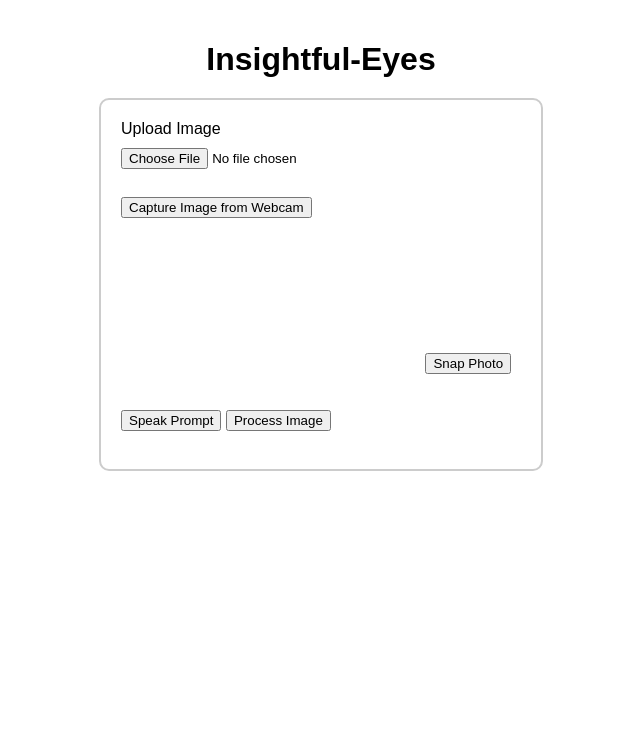
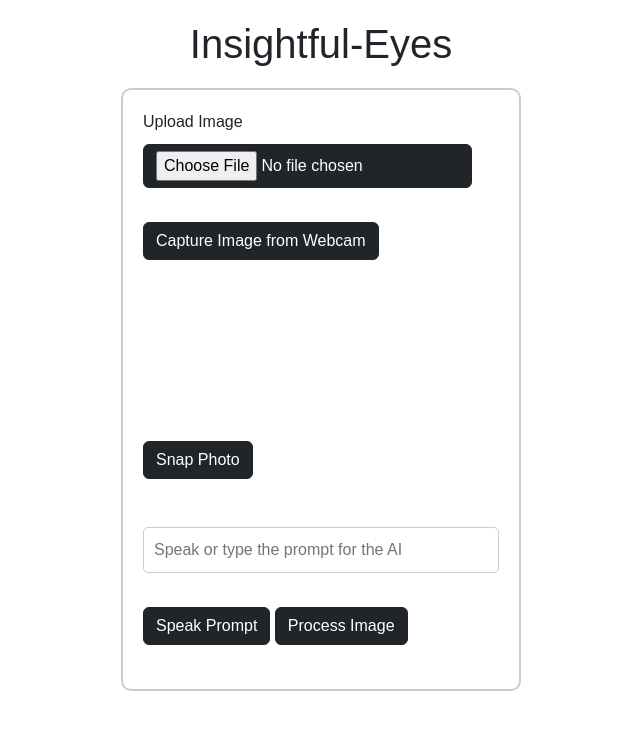
Before and after one commit to MANMEET75/Insightful-Eyes, a FastAPI app: page / in a window 1280 px wide. Shown: the top 730 px of the page, without its empty margins (319-959 px from the left). Run offline with FastAPI, Linux system fonts and the light colour scheme; some libraries are stand-ins or nearby versions.

Commit message:
adding the speak and camera feature over here

```diff
--- a/templates/index.html
+++ b/templates/index.html
@@ -4,30 +4,38 @@
     <meta charset="UTF-8">
     <meta name="viewport" content="width=device-width, initial-scale=1.0">
     <title>Insightful-Eyes</title>
+    <link href="https://fonts.googleapis.com/css2?family=Poppins:wght@400;600&display=swap" rel="stylesheet">
+    <link href="https://cdn.jsdelivr.net/npm/bootstrap@5.3.0/dist/css/bootstrap.min.css" rel="stylesheet">
+    <script src="https://code.responsivevoice.org/responsivevoice.js?key=auvTMQpf"></script>
     <link href="../static/eyesIco.png" rel="icon">
     <link rel="stylesheet" href="/static/style.css">
+    <script src="https://kit.fontawesome.com/afcb52252c.js" crossorigin="anonymous"></script>
+    <script src="https://ajax.googleapis.com/ajax/libs/jquery/3.5.1/jquery.min.js"></script>
 </head>
 <body>
     <h1>Insightful-Eyes</h1>
     <form action="/ImageOverview" method="post" enctype="multipart/form-data" id="imageForm">
         <label for="upload">Upload Image</label>
-        <input type="file" name="image_file" accept="image/*" id="imageFile" onchange="displayImage(this)"><br><br>
+        <input type="file" class="btn btn-dark" name="image_file" accept="image/*" id="imageFile" onchange="displayImage(this)"><br><br>
 
-        <button type="button" onclick="captureFromWebcam()">Capture Image from Webcam</button>
+        <button type="button" onclick="captureFromWebcam()" class="btn btn-dark">Capture Image from Webcam</button>
+        <br>
+        <br>
         <div id="webcamPreview">
             <video id="webcam" autoplay></video>
-            <button type="button" id="snap" onclick="snapPhoto()">Snap Photo</button>
+            <button type="button" id="snap" onclick="snapPhoto()" class="btn btn-dark">Snap Photo</button>
         </div>
         <canvas id="canvas" style="display: none;"></canvas>
 
         <div id="imagePreview"></div>
-        <input type="text" name="prompt" placeholder="Speak or type the prompt for the AI" id="prompt" style="display: none;"><br><br>
-        <button type="button" onclick="startListening()">Speak Prompt</button>
-        <button type="button" onclick="processImage()">Process Image</button>
         <br>
         <br>
+        <input type="text" name="prompt" placeholder="Speak or type the prompt for the AI" id="prompt"><br><br>
+        <button type="button" id="speakButton" onclick="startListening()" class="btn btn-dark">Speak Prompt</button>
+        <button type="button" onclick="processImage()" class="btn btn-dark">Process Image</button>
+        <br><br>
         <div id="response"></div>
-        <div id="transcription"></div> <!-- Added div to display transcription -->
+        <div id="transcription"></div> <!-- Display transcription -->
     </form>
     <script>
         let videoStream = null;
@@ -59,7 +67,6 @@
                 var transcript = event.results[0][0].transcript;
                 document.getElementById('prompt').value = transcript;
                 document.getElementById('transcription').textContent = transcript; // Display transcription
-                setTimeout(processImage, 2000); // Automatically start processing after 4 seconds of silence
             };
             recognition.start();
         }
@@ -77,18 +84,9 @@
                     var responseContainer = document.getElementById('response');
                     responseContainer.textContent = responseText;
                     speak(responseText); // Speak the final response
-                    hidePrompt(); // Hide the prompt input field and button
                 }
             };
             xhr.send(formData);
-        }
-
-        // Function to hide the prompt input field and button
-        function hidePrompt() {
-            var promptInput = document.getElementById('prompt');
-            var speakButton = document.getElementById('speakButton');
-            promptInput.style.display = 'none';
-            speakButton.style.display = 'none';
         }
 
         // Function to speak text with a female American accent and flirty voice
@@ -115,7 +113,6 @@
         // Wait until voices are loaded before using the speech synthesis
         window.speechSynthesis.onvoiceschanged = function() {
             // This event is triggered when the voices are loaded
-            startListening(); // Start listening for speech input after voices are loaded
         };
 
         // Function to capture image from webcam
```
Also changed, not shown: images/webcam_image.png.
